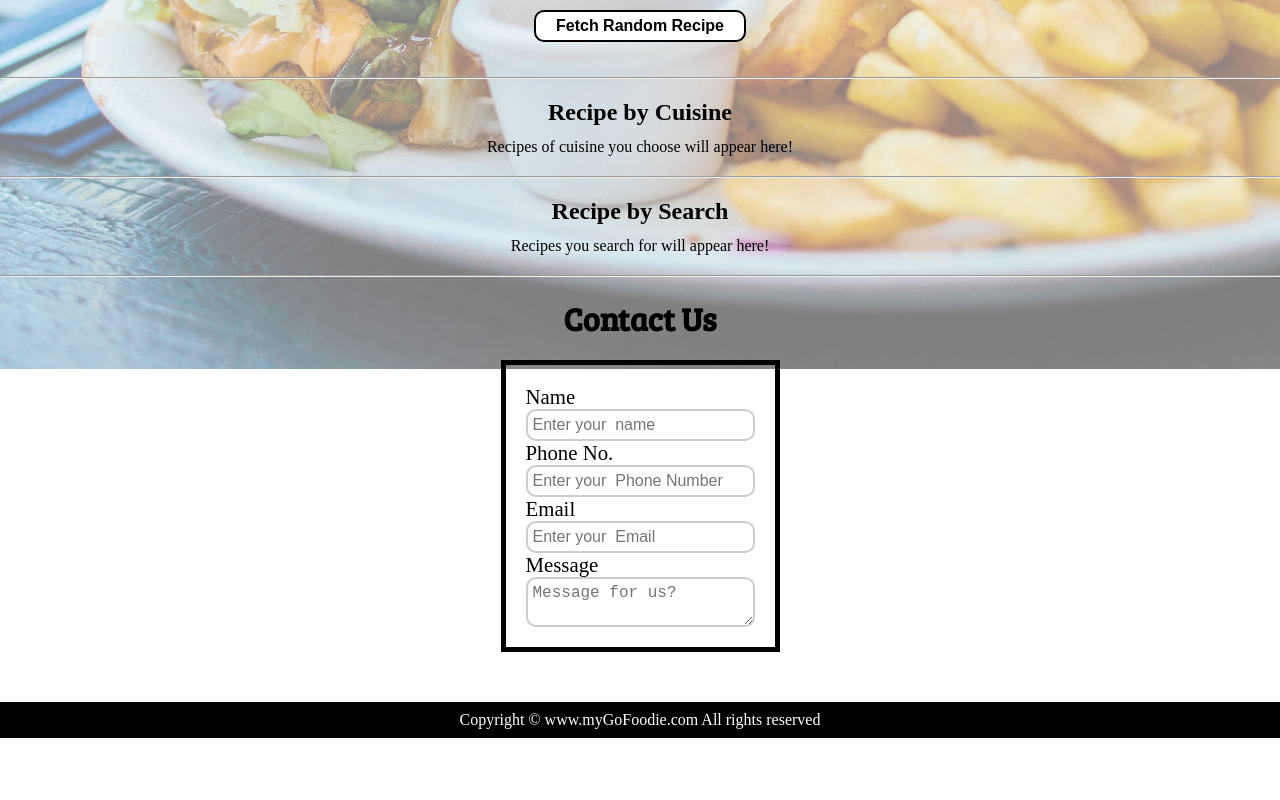
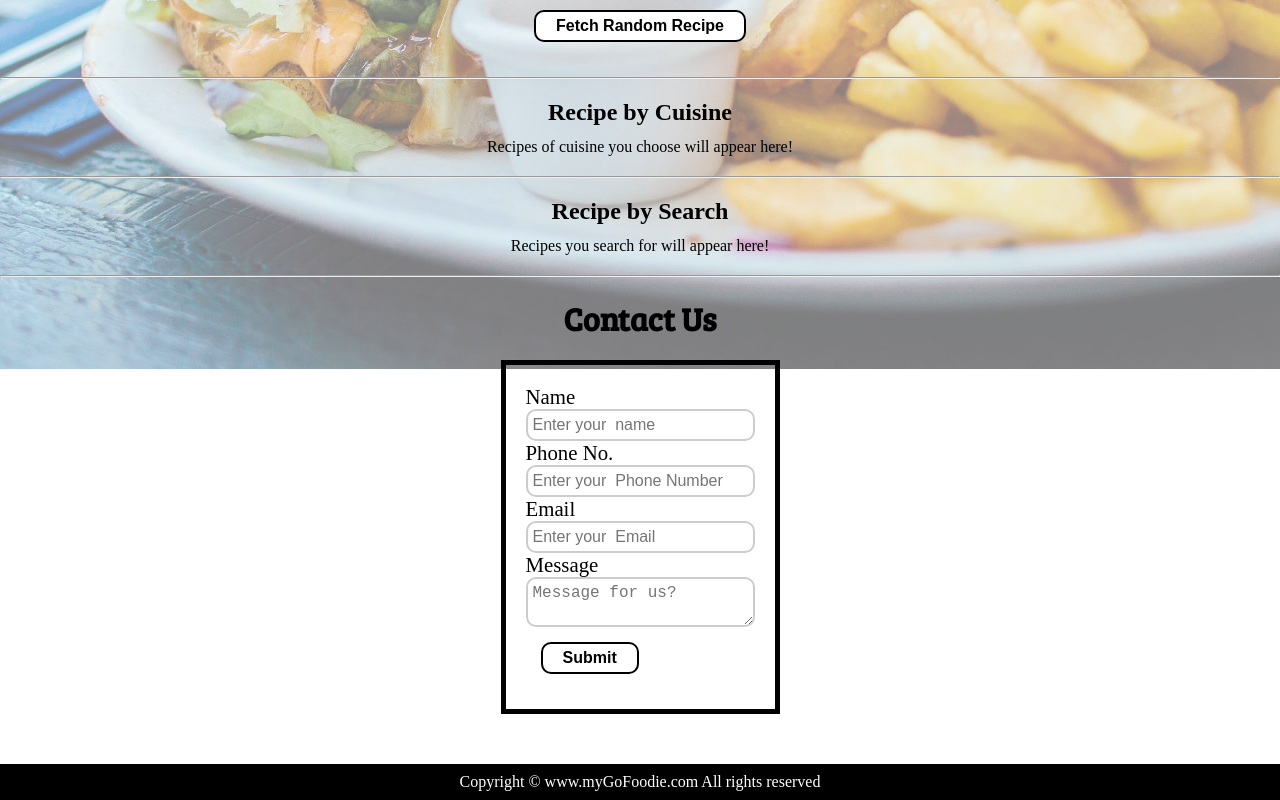
Before and after one commit to aakanksharajhans8/GoFoodie, a plain HTML site: page index.html in a window 1280 px wide. Shown: the part 431-1231 px from the top of the page. Before the commit the page ends 1169 px from the top, so only its background shows below. Drawn offline with Linux system fonts and the light colour scheme; a web font is replaced by a local one.

Commit message:
Update index.html

```diff
--- a/index.html
+++ b/index.html
@@ -186,6 +186,10 @@
                 <label for="message">Message</label>
                 <textarea name="message" id="message" placeholder="Message for us?"></textarea>
 
+                <div class="btnContainer">
+                    <button id="submitBtn" class="btn">Submit</button>
+                </div>
+
             </form>
         </div>
 
```
